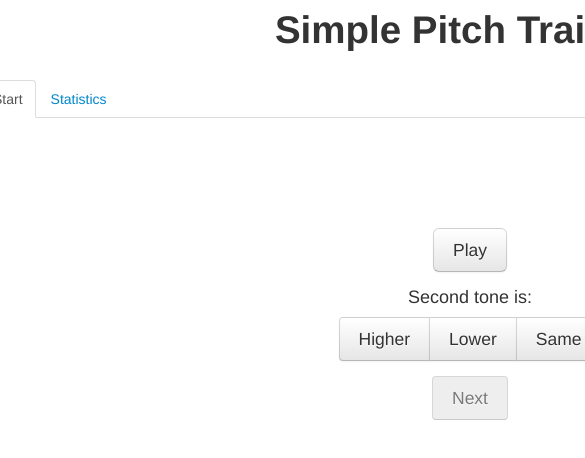
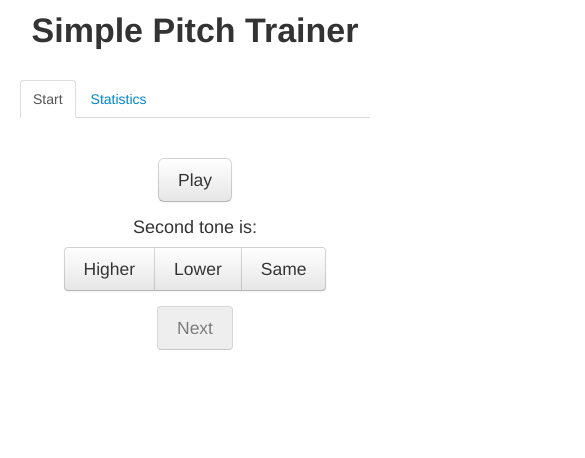
Before and after one commit to kienluu/simple-pitch-trainer, a plain HTML site: page webapp/index.html in a window 390 px wide. Shown: the top 458 px of the page, 585 px wide, since content can reach past the window. Drawn offline with nearby package versions, Linux system fonts and the light colour scheme.

Commit message:
Add responsive styles
Signed-off-by: Kien Luu <kienluu@kien56.local>

```diff
--- a/webapp/index.html
+++ b/webapp/index.html
@@ -8,13 +8,14 @@
         <meta http-equiv="X-UA-Compatible" content="IE=edge,chrome=1">
         <title></title>
         <meta name="description" content="">
-        <meta name="viewport" content="width=device-width">
+        <meta name="viewport" content="width=device-width, initial-scale=1.0">
 
         <!-- Place favicon.ico and apple-touch-icon.png in the root directory -->
 
         <link rel="stylesheet" href="css/normalize.css">
         <link rel="stylesheet" href="css/main.css">
         <link rel="stylesheet" href="css/bootstrap.min.css">
+        <link rel="stylesheet" href="css/bootstrap-responsive.min.css">
         <link rel="stylesheet" href="css/style.css">
         <script src="js/vendor/modernizr-2.6.2.min.js"></script>
         <script src="js/vendor/jquery-1.8.3.min.js"></script>
@@ -29,7 +30,7 @@
         <!-- Add your site or application content here -->
         <div class="container">
 
-        <div class="row">
+        <div class="row-fluid">
             <header><h1>Simple Pitch Trainer</h1></header>
 
             <ul class="nav nav-tabs span12">
--- a/webapp/sass/style.scss
+++ b/webapp/sass/style.scss
@@ -93,3 +93,19 @@ $paddingA: 15px;
 #audio-box-19875876 {
   display: none;
 }
+
+
+// Responsive Changes
+
+/* Landscape phone to portrait tablet */
+
+/* Landscape phones and down */
+@media (max-width: 480px) {
+  header h1 {
+    font-size: 34px;
+  }
+
+  .start-page, .stats-box, .trainer-box {
+    margin-top: 20px;
+  }
+}
```
Also changed, not shown: webapp/css/style.css.
